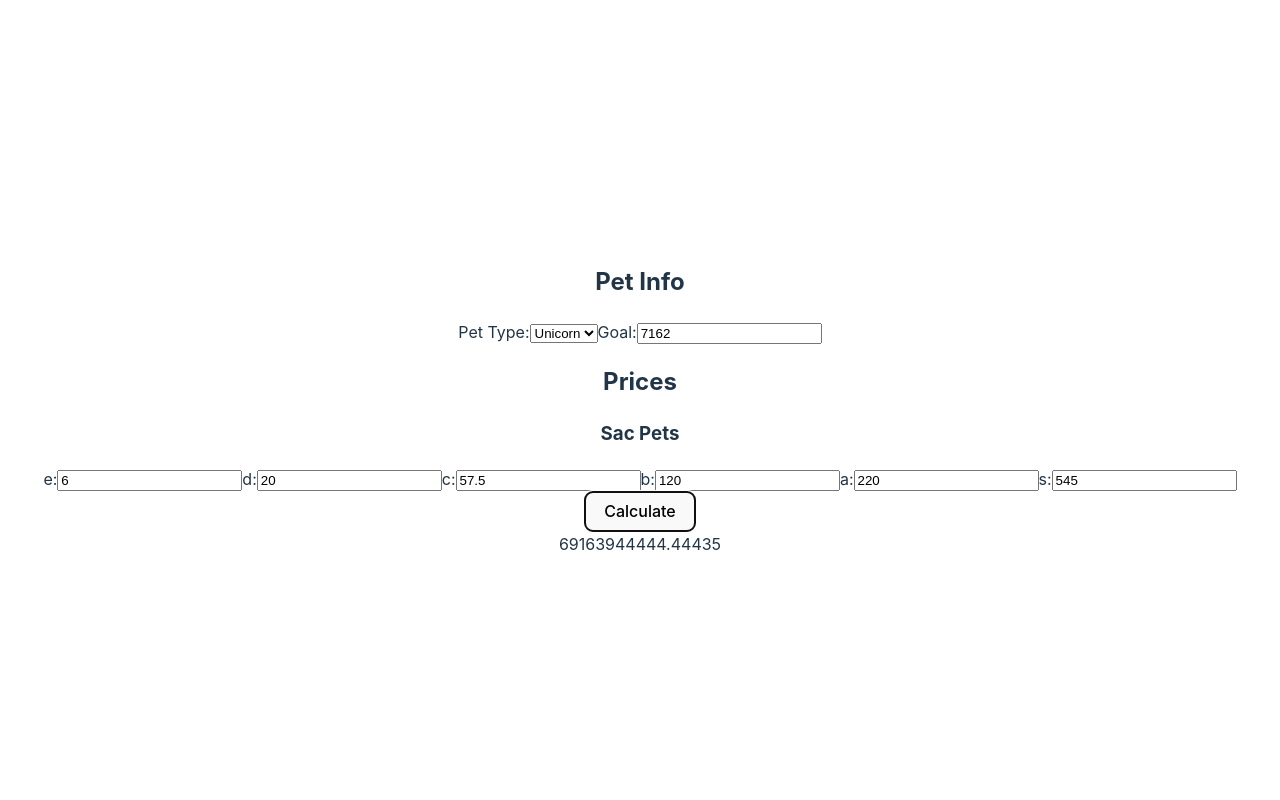
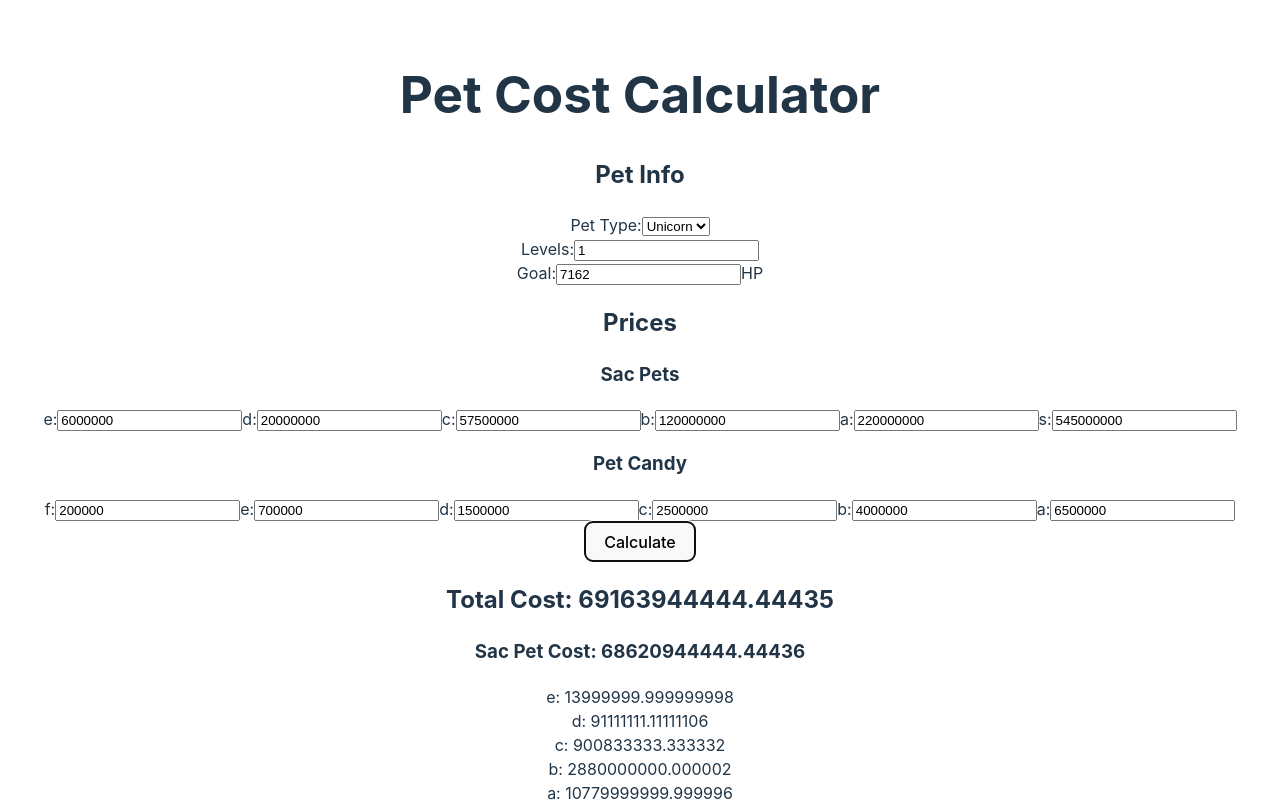
Before and after one commit to krotomo/flyff-calculator, a React (Vite) app: page / in a window 1280 px wide. Both pictures are taken after a click on the button "Calculate". Shown: the top 800 px of the page. Built offline with nearby package versions, Linux system fonts and the light colour scheme.

Commit message:
it does stuff but is broken if the user is stupid

```diff
--- a/package.json
+++ b/package.json
@@ -11,7 +11,8 @@
   },
   "dependencies": {
     "react": "^18.2.0",
-    "react-dom": "^18.2.0"
+    "react-dom": "^18.2.0",
+    "react-hook-form": "^7.49.3"
   },
   "devDependencies": {
     "@types/react": "^18.2.43",
--- a/src/components/pet-calculator.tsx
+++ b/src/components/pet-calculator.tsx
@@ -5,25 +5,41 @@ import { useState } from "react"
 export default function PetCalculator() {
   // form state
   const [ showResults, setShowResults ] = useState<boolean>(false)
-  const [ petType, setPetType ] = useState<string>("unicorn")
-  const [ statGoal, setStatGoal ] = useState<number>(7162)
+  const [ petType, setPetType ] = useState<string>()
+  const [ levels, setLevels ] = useState<number[]>()
+  const [ statGoal, setStatGoal ] = useState<number>()
+  const [ sacPrices, setSacPrices ] = useState<{[key: string]: number}>()
+  const [ candyPrices, setCandyPrices ] = useState<{[key: string]: number}>()
 
-  function setPetState(newPetType: string, newStatGoal: number) {
+  function setPetState(
+    newPetType: string,
+    newLevels: number[],
+    newStatGoal: number,
+    newSacPrices: {[key: string]: number},
+    newCandyPrices: {[key: string]: number},
+  ) {
     setPetType(newPetType)
+    setLevels(newLevels)
     setStatGoal(newStatGoal)
+    setSacPrices(newSacPrices)
+    setCandyPrices(newCandyPrices)
     setShowResults(true)
   }
 
 
   return(
     <div>
+      <h1>Pet Cost Calculator</h1>
       <PetInput
         setPetState={setPetState}
       ></PetInput>
       {showResults &&
         <PetResults
           petType={petType}
+          levels={levels}
           statGoal={statGoal}
+          sacPrices={sacPrices}
+          candyPrices={candyPrices}
         ></PetResults>
       }
     </div>
--- a/src/components/pet-input.tsx
+++ b/src/components/pet-input.tsx
@@ -1,44 +1,138 @@
-import { useState } from "react"
+import { useForm, useFieldArray } from "react-hook-form"
 
 export default function PetInput({ setPetState }: {
-  setPetState: (petType: string, statGoal: number) => void;
+  setPetState: (
+    petType: string,
+    levels: number[],
+    statGoal: number,
+    sacPrices: {[key: string]: number},
+    candyPrices: {[key: string]: number}
+  ) => void;
 }) {
-  const [ petTypeSelect, setPetTypeSelect ] = useState<string>("unicorn")
-  const [ statGoalInput, setStatGoalInput ] = useState<{ [key: string]: string }>({
-    "unicorn": "7162",
-    "dragon": "500",
-    "griffin": "450",
-    "angel": "31",
-    "crab": "45",
-    "tiger": "75",
-    "lion": "75",
-    "rabbit": "75",
-    "fox": "75",
+  type FormValues = {
+    petType: string,
+    levels: string,
+    statGoal: {
+      type: string,
+      goal: string,
+    }[],
+    sacPrice: {
+      tier: string,
+      price: string,
+    }[],
+    candyPrice: {
+      tier: string,
+      price: string,
+    }[],
+  }
+
+  const defaultValues : FormValues = {
+    petType: "unicorn",
+    levels: "1",
+    statGoal: [
+      { type: "unicorn", goal: "7162" },
+      { type: "dragon", goal: "500" },
+      { type: "griffin", goal: "450" },
+      { type: "angel", goal: "31" },
+      { type: "crab", goal: "45" },
+      { type: "tiger", goal: "75" },
+      { type: "lion", goal: "75" },
+      { type: "rabbit", goal: "75" },
+      { type: "fox", goal: "75" },
+    ],
+    sacPrice: [
+      { tier: "e", price: "6000000" },
+      { tier: "d", price: "20000000" },
+      { tier: "c", price: "57500000" },
+      { tier: "b", price: "120000000" },
+      { tier: "a", price: "220000000" },
+      { tier: "s", price: "545000000" },
+    ],
+    candyPrice: [
+      { tier: "f", price: "200000" },
+      { tier: "e", price: "700000" },
+      { tier: "d", price: "1500000" },
+      { tier: "c", price: "2500000" },
+      { tier: "b", price: "4000000" },
+      { tier: "a", price: "6500000" },
+    ]
+  }
+
+  const statNameByPetType: { [key: string]: string } = {
+    "unicorn": "HP",
+    "dragon": "Attack",
+    "griffin": "DEF",
+    "angel": "% Critical Chance",
+    "crab": "% Critical Damage",
+    "tiger": "STR",
+    "lion": "STA",
+    "rabbit": "DEX",
+    "fox": "INT",
+  }
+
+  const { control, register, watch, handleSubmit, formState: {errors} } = useForm({
+    defaultValues: defaultValues
   })
-  const [ sacPriceInput, setSacPriceInput ] = useState<{ [key: string]: string }>({
-    "e": "6",
-    "d": "20",
-    "c": "57.5",
-    "b": "120",
-    "a": "220",
-    "s": "545",
+  const { fields: statGoalFields } = useFieldArray({
+    control,
+    name: "statGoal",
+  })
+  const { fields: sacPriceFields } = useFieldArray({
+    control,
+    name: "sacPrice",
+  })
+  const { fields: candyPriceFields } = useFieldArray({
+    control,
+    name: "candyPrice",
   })
 
-  function handleSubmit(event: React.FormEvent<HTMLFormElement>) {
-    event.preventDefault()
-    setPetState(petTypeSelect, parseInt(statGoalInput[petTypeSelect]))
+  const petType = watch("petType")
+
+  function onSubmit(formData : FormValues) {
+    const levels = []
+    for (const level of formData.levels) {
+      if (!isNaN(parseInt(level))) {
+        levels.push(parseInt(level))
+      }
+    }
+    const statGoal = parseInt(
+      (
+        formData.statGoal.find((statGoalObject) => {
+          return statGoalObject.type === formData.petType
+        }) as {type: string, goal: string}
+      ).goal
+    )
+    const sacPrices: {[key: string]: number} = {}
+    for (const priceObject of formData.sacPrice) {
+      sacPrices[priceObject.tier] = parseInt(priceObject.price)
+    }
+    const candyPrices: {[key: string]: number} = {}
+    for (const priceObject of formData.candyPrice) {
+      candyPrices[priceObject.tier] = parseInt(priceObject.price)
+    }
+    setPetState(
+      formData.petType,
+      levels,
+      statGoal,
+      sacPrices,
+      candyPrices,
+    )
   }
 
   return(
     <div>
-      <form onSubmit={handleSubmit}>
+      <form onSubmit={handleSubmit((formData) => onSubmit(formData))}>
         <h2>Pet Info</h2>
         <div>
           <label>
             Pet Type:
             <select
-              value={petTypeSelect}
-              onChange={(e) => setPetTypeSelect(e.target.value)}
+              {...register(
+                "petType",
+                {
+                  required: true,
+                }
+              )}
             >
               <option value="unicorn">Unicorn</option>
               <option value="dragon">Dragon</option>
@@ -51,33 +145,91 @@ export default function PetInput({ setPetState }: {
               <option value="fox">Fox</option>
             </select>
           </label>
+        </div>
+        <div>
+          <label>
+            Levels:
+            <input
+              {...register(
+                "levels",
+                {
+                  required: true,
+                  min: 1,
+                  max: 1234579,
+                }
+              )}
+            >
+            </input>
+          </label>
+        </div>
+        <div>
           <label>
             Goal:
-            <input
-              value={statGoalInput[petTypeSelect]}
-              type="number"
-              onChange={(e) => setStatGoalInput({
-                ...statGoalInput,
-                [petTypeSelect]: e.target.value,
-              })}
-            ></input>
+            {
+              statGoalFields.map((field, index: number) => {
+                return (
+                  petType === field.type &&
+                  <input key={field.type}
+                    {...register(
+                      `statGoal.${index}.goal`,
+                      {
+                        required: true,
+                        min: 0,
+                        max: defaultValues.statGoal[index].goal
+                      }
+                    )}
+                    type="number"
+                  ></input>
+                )
+              })
+            }
+            { statNameByPetType[petType] }
           </label>
         </div>
         <h2>Prices</h2>
         <h3>Sac Pets</h3>
         <div>
           {
-            Object.keys(sacPriceInput).map((tier: string) => {
+            sacPriceFields.map((field, index: number) => {
               return (
-                <label key={tier}>
-                  {tier}:
+                <label key={field.tier}>
+                  {field.tier}:
                   <input
-                    value={sacPriceInput[tier]}
+                    {
+                      ...register(
+                        (`sacPrice.${index}.price`),
+                        {
+                          required: true,
+                          min: 0,
+                        }
+                      )
+                    }
                     type="number"
-                    onChange={(e) => setSacPriceInput({
-                      ...sacPriceInput,
-                      [tier]: e.target.value,
-                    })}
+                  >
+                  </input>
+                </label>
+              )
+            })
+          }
+        </div>
+        <h3>Pet Candy</h3>
+        <div>
+          {
+            candyPriceFields.map((field, index: number) => {
+              return (
+                <label key={field.tier}>
+                  {field.tier}:
+                  <input
+                    {
+                      ...register(
+                        (`candyPrice.${index}.price` as const),
+                        {
+                          required: true,
+                          min: 0,
+                        }
+                      )
+                    }
+                    type="number"
                   >
                   </input>
                 </label>
--- a/src/components/pet-results.tsx
+++ b/src/components/pet-results.tsx
@@ -1,16 +1,13 @@
 import statesByDepth from "../data/states-by-depth.json"
 
-export default function PetResults({ petType, statGoal, }: {
+export default function PetResults({ petType, levels, statGoal, sacPrices, candyPrices }: {
   petType: string;
+  levels: number[];
   statGoal: number;
+  sacPrices: {[key: string]: number};
+  candyPrices: {[key: string]: number};
 }) {
   statGoal = isNaN(statGoal) ? 0 : statGoal
-  return (
-    <div>
-      { costFromActionCount(calculatePetCost([1,], petType, statGoal)["[1]"][0].actionCount) }
-    </div>
-  );
-}
 
   const p: { [key: string]: {[key: string]: number[]} } = {
     "f": {
@@ -51,25 +48,24 @@ const p: { [key: string]: {[key: string]: number[]} } = {
     }
   }
 
-const costUp: { [key: string]: number } = {
-  "f": 4000000,
-  "e": 14000000,
-  "d": 37500000,
-  "c": 62500000,
-  "b": 100000000,
-  "a": 325000000,
+  const tiers = ["g", "f", "e", "d", "c", "b", "a", "s"]
+
+  const candyPerTier: { [key: string]: number } = {
+    "f": 20,
+    "e": 20,
+    "d": 25,
+    "c": 25,
+    "b": 25,
+    "a": 50,
   }
 
-const costSac: { [key: string]: number } = {
-  "e": 6000000,
-  "d": 20000000,
-  "c": 57500000,
-  "b": 120000000,
-  "a": 220000000,
-  "s": 545000000,
-}
+  const costUp: { [key: string]: number } = {}
+  Object.keys(candyPrices).forEach((tier: string) => {
+    costUp[tier] = candyPerTier[tier] * candyPrices[tier]
+  })
+  console.log(costUp)
 
-const tiers = ["g", "f", "e", "d", "c", "b", "a", "s"]
+  const costSac = sacPrices
 
   const levelsPerTier: { [key: string]: number } = {
     "f": 1,
@@ -163,18 +159,30 @@ for (const tier in badEndActionCount.sac) {
     badEndActionCount.sac[tier] = Infinity
   }
 
-function costFromActionCount(actionCount: ActionCount) {
+  function candyCostFromActionCount(actionCount: ActionCount) {
     let cost = 0
     for (const tier in actionCount.up) {
       cost += actionCount.up[tier] * costUp[tier]
     }
+    return cost
+  }
+
+  function sacCostFromActionCount(actionCount: ActionCount) {
+    let cost = 0
     for (const tier in actionCount.sac) {
       cost += actionCount.sac[tier] * costSac[tier]
     }
     return cost
   }
 
-function calculatePetCost(startState: number[], petType: string, goal: number) {
+  function costFromActionCount(actionCount: ActionCount) {
+    let cost = 0
+    cost += candyCostFromActionCount(actionCount)
+    cost += sacCostFromActionCount(actionCount)
+    return cost
+  }
+
+  function calculatePetCost(petType: string, goal: number) {
     const stateActionCounts: {
       [key: string]: {
         action: string,
@@ -248,3 +256,34 @@ function calculatePetCost(startState: number[], petType: string, goal: number) {
 
     return stateActionCounts
   }
+
+  const result = calculatePetCost(petType, statGoal)[JSON.stringify(levels)]
+
+  return (
+    <div>
+      <div>
+        <h2>Total Cost: { costFromActionCount(result[0].actionCount) }</h2>
+      </div>
+      <div>
+        <h3>Sac Pet Cost: { sacCostFromActionCount(result[0].actionCount) }</h3>
+        {
+          Object.keys(result[0].actionCount.sac).map((tier) => {
+            return(
+              result[0].actionCount.sac[tier] > 0 && <div>{tier}: {result[0].actionCount.sac[tier] * costSac[tier]}</div>
+            )
+          })
+        }
+      </div>
+      <div>
+        <h3>Pet Candy Cost: { candyCostFromActionCount(result[0].actionCount) }</h3>
+        {
+          Object.keys(result[0].actionCount.up).map((tier) => {
+            return(
+              result[0].actionCount.up[tier] > 0 && <div>{tier}: {result[0].actionCount.up[tier] * costUp[tier]}</div>
+            )
+          })
+        }
+      </div>
+    </div>
+  );
+}
```
Also changed, not shown: src/components/form/currency-input.tsx (added), 1 other file (tests, documents, lock files or other folders). Lines whose indentation alone changed are shown as unchanged.
